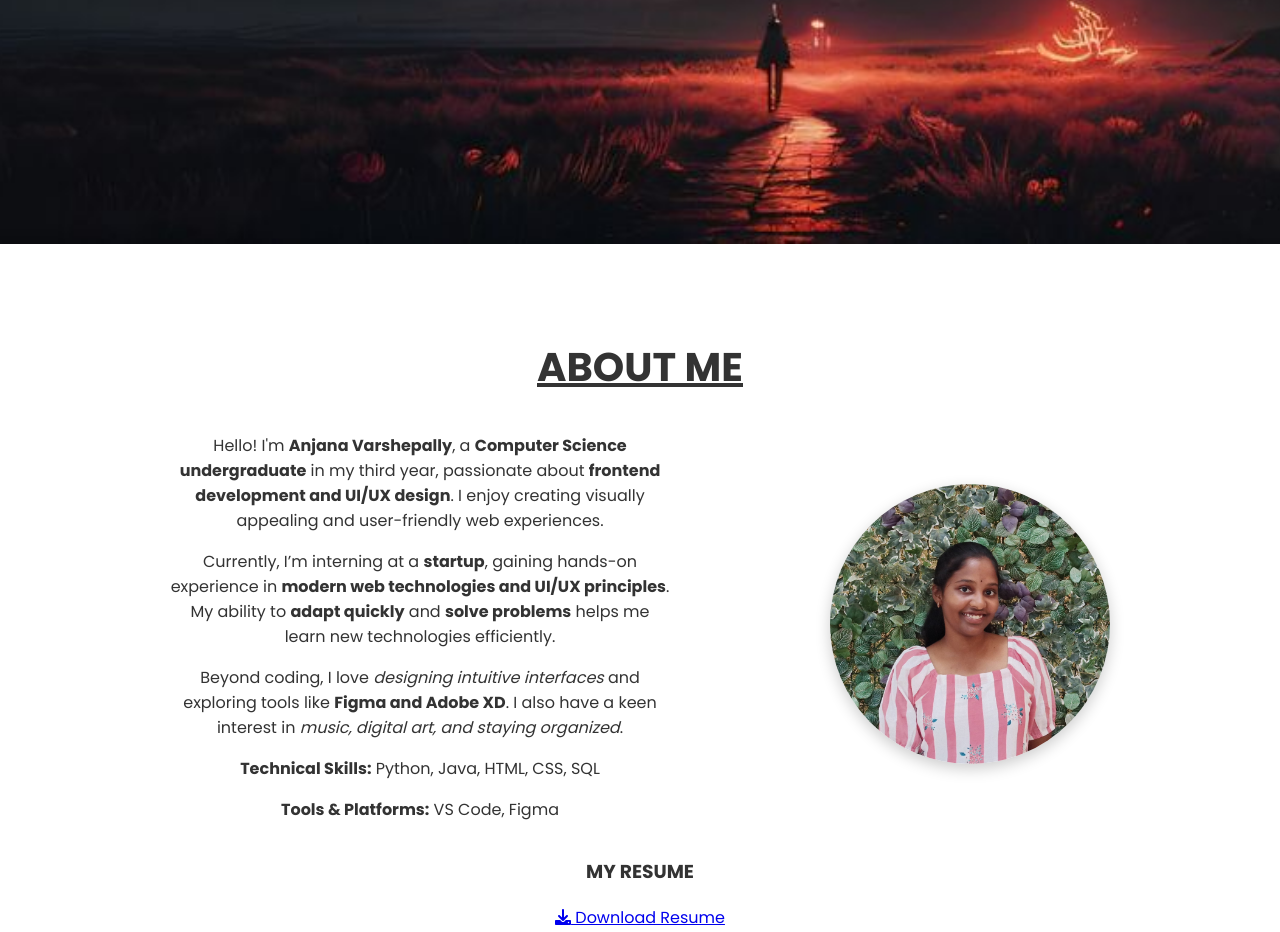
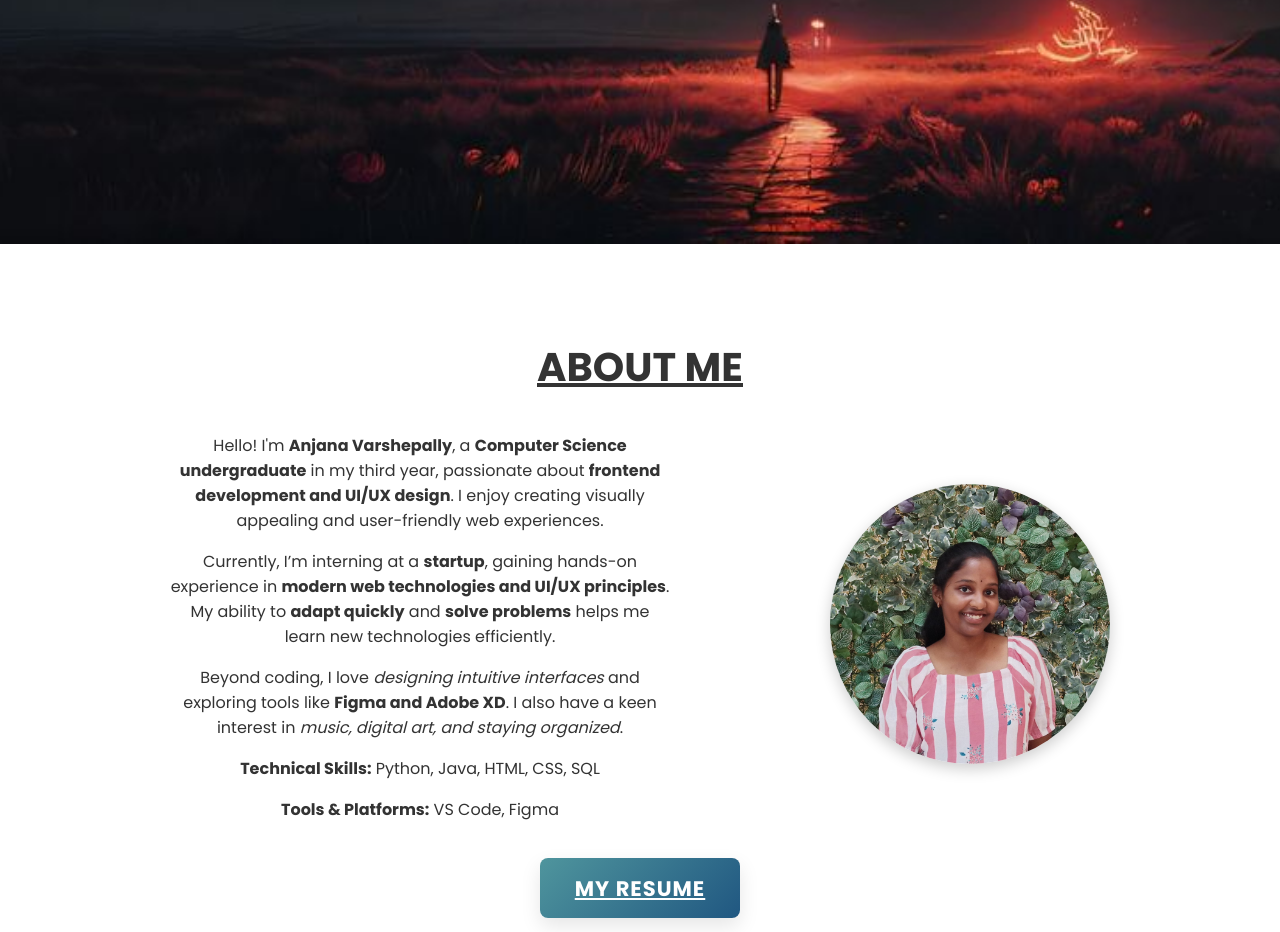
Before and after one commit to anj1741/My-Portfolio, a plain HTML site: page FSD/index.html in a window 1280 px wide. Shown: the part 556-1488 px from the top of the page. Drawn offline with Linux system fonts and the light colour scheme.

Commit message:
Update styles.css

```diff
--- a/FSD/styles.css
+++ b/FSD/styles.css
@@ -74,6 +74,82 @@ nav a:hover {
     object-fit: cover;
     box-shadow: 0 5px 15px rgba(0, 0, 0, 0.2);
 }
+
+/* Resume Flip Section Styling (Directly Below Image) */
+.resume-flip-container {
+    margin-top: 20px;
+    text-align: center;
+    display: flex;
+    justify-content: center;
+  }
+
+  /* Flip Card Frame (No Border) */
+  .flip-card {
+    background-color: transparent;
+    width: 200px; /* Horizontal size */
+    height: 60px; /* Smaller height */
+    perspective: 1000px;
+    position: relative;
+    border-radius: 8px;
+    box-shadow: 0 8px 20px rgba(0, 0, 0, 0.1);
+  }
+
+  .flip-card-front, .flip-card-back {
+    width: 100%;
+    height: 100%;
+    border-radius: 8px;
+    background: linear-gradient(135deg, #4F959D, #205781);
+    color: white;
+    display: flex;
+    justify-content: center;
+    align-items: center;
+    font-family: 'Poppins', sans-serif;
+    font-size: 18px;
+    font-weight: bold;
+    backface-visibility: hidden;
+    transition: transform 0.8s;
+    position: absolute;
+    top: 0;
+    left: 0;
+  }
+
+  .flip-card-front h3 {
+    text-transform: uppercase;
+    text-decoration: underline;
+    letter-spacing: 1px;
+  }
+
+  .flip-card-back {
+    transform: rotateY(180deg);
+  }
+
+  .flip-card:hover .flip-card-front {
+    transform: rotateY(180deg);
+  }
+
+  .flip-card:hover .flip-card-back {
+    transform: rotateY(360deg);
+  }
+
+  /* Resume Button */
+  .resume-button {
+    padding: 12px 20px;
+    background-color: #F6F8D5;
+    color: #205781;
+    text-decoration: none;
+    border-radius: 8px;
+    font-weight: bold;
+    transition: background 0.3s, transform 0.3s;
+  }
+
+  .resume-button:hover {
+    background-color: #98D2C0;
+    transform: scale(1.1);
+  }
+
+  .resume-button i {
+    margin-right: 8px; /* Space between icon and text */
+  }
 
 h1 {
     font-size: 40px;
@@ -297,3 +373,33 @@ footer {
 #backToTop:hover {
     color: white;
 }
+
+.typing-text {
+    font-size: 1.5rem;
+    font-weight: 400;
+}
+
+/*Animation */
+.reveal {
+    opacity: 0;
+    transform: translateY(60px);
+    transition: all 0.6s ease;
+  }
+
+  .reveal.active {
+    opacity: 1;
+    transform: translateY(0);
+  }
+
+.cursor {
+    position: fixed;
+    width: 12px;
+    height: 12px;
+    background: radial-gradient(circle, #ffffff, #ff9a9e);
+    border-radius: 50%;
+    pointer-events: none;
+    transform: translate(-50%, -50%);
+    box-shadow: 0 0 8px #ff9a9e, 0 0 16px #ff9a9e, 0 0 24px #ff9a9e;
+    transition: transform 0.08s ease;
+    z-index: 9999;
+  }
```
